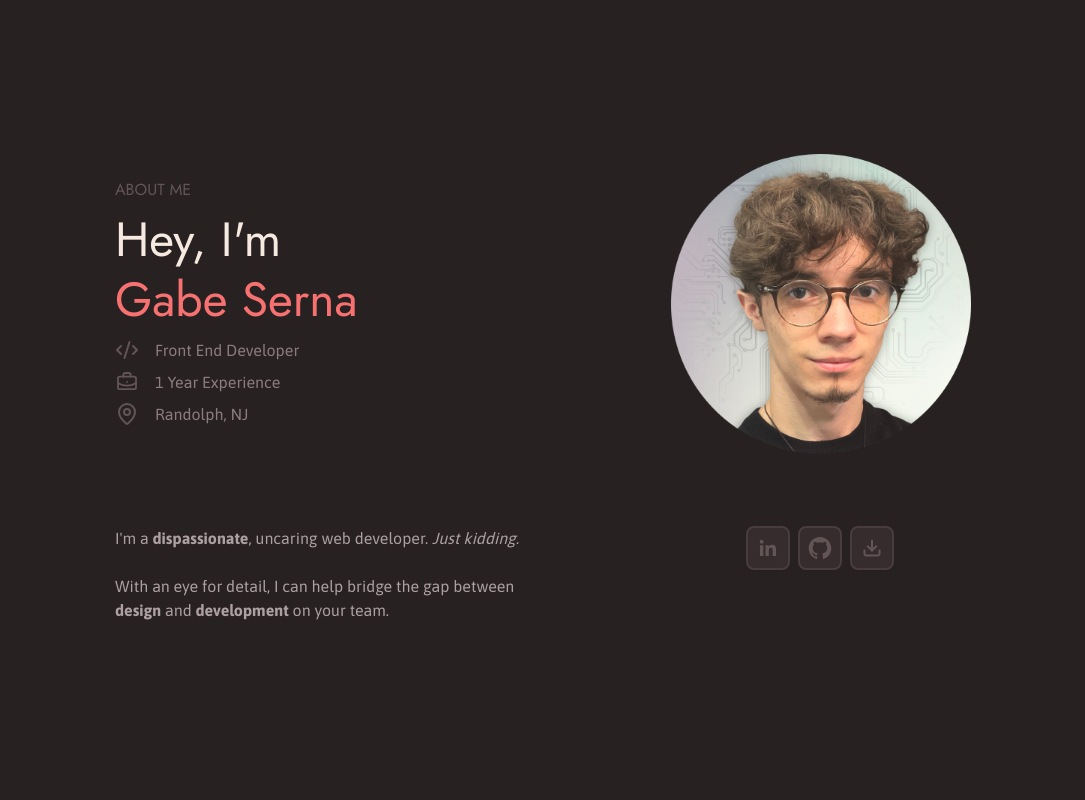
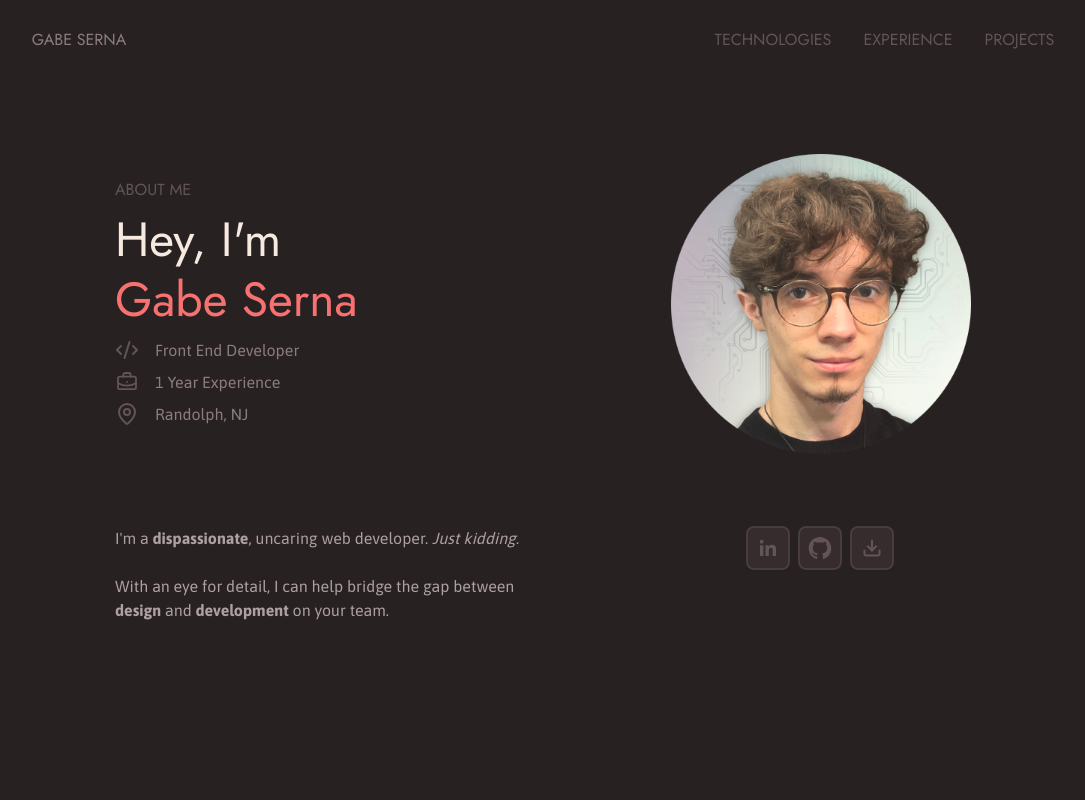
Before and after one commit to gabe-serna/portfolio-basic, a Next.js app: page / in a window 1280 px wide. Shown: the top 800 px of the page, without its empty margins (97-1182 px from the left). Built offline with nearby package versions, Linux system fonts and the light colour scheme.

Commit message:
Add NavBar

```diff
--- a/app/ExperienceSection.tsx
+++ b/app/ExperienceSection.tsx
@@ -5,7 +5,7 @@ export default function ExperienceSection() {
   return (
     <section
       id="Experience"
-      className="flex min-h-[80vh] flex-col justify-center"
+      className="flex min-h-[100vh] flex-col justify-center"
     >
       <h1 className="uppercase text-muted-foreground">Experience</h1>
       <div
--- a/app/HeroSection.tsx
+++ b/app/HeroSection.tsx
@@ -6,7 +6,7 @@ import { CodeXml } from "lucide-react";
 export default function HeroSection() {
   return (
     <section
-      id="hero"
+      id="Hero"
       className="flex min-h-[80vh] items-center justify-center"
     >
       <div className="grid grid-cols-2 items-start">
--- a/app/ProjectsSection.tsx
+++ b/app/ProjectsSection.tsx
@@ -24,7 +24,7 @@ export default function ProjectsSection() {
 
   return (
     <section
-      id="projects"
+      id="Projects"
       className="flex min-h-[80vh] flex-col justify-center"
     >
       <h1 className="uppercase text-muted-foreground">Personal Projects</h1>
@@ -54,7 +54,7 @@ export default function ProjectsSection() {
                 Songscribe is a web app that uses machine learning algorithms to
                 instantly generate sheet music for any song. Refine the MIDI
                 transcription with several adjustable parameters, and export the
-                final score as a PDF.
+                final score for further adjustment.
               </DialogDescription>
             </DialogHeader>
             <div className="flex flex-col">
--- a/app/TechSection.tsx
+++ b/app/TechSection.tsx
@@ -3,7 +3,7 @@ import TechCard from "@/components/TechCard";
 export default function TechSection() {
   return (
     <section
-      id="technologies"
+      id="Technologies"
       className="flex min-h-[60vh] flex-col justify-center"
     >
       <h1 className="uppercase text-muted-foreground">Current Technologies</h1>
--- a/app/globals.css
+++ b/app/globals.css
@@ -66,3 +66,7 @@ h6 {
 ::-webkit-scrollbar-track {
   background-color: var(--background);
 }
+
+html {
+  scroll-behavior: smooth;
+}
--- a/app/page.tsx
+++ b/app/page.tsx
@@ -6,6 +6,18 @@ import ProjectsSection from "./ProjectsSection";
 export default function Home() {
   return (
     <div className="grid min-h-screen items-center justify-items-center gap-16 p-8 pb-20 sm:p-20">
+      <nav className="fixed top-0 z-50 flex h-20 w-full items-center justify-center bg-background px-20">
+        <span className="flex w-full max-w-[1022.4px] items-center justify-between text-muted-foreground [font-family:var(--font-heading)]">
+          <a href="#Hero" className="text-secondary-foreground">
+            GABE SERNA
+          </a>
+          <div className="flex gap-8 *:uppercase">
+            <a href="#Technologies">Technologies</a>
+            <a href="#Experience">Experience</a>
+            <a href="#Projects">Projects</a>
+          </div>
+        </span>
+      </nav>
       <main>
         <HeroSection />
         <TechSection />
--- a/components/ProjectCard.tsx
+++ b/components/ProjectCard.tsx
@@ -19,7 +19,7 @@ export default function ProjectCard({ name, description, tech }: Props) {
   const src = `/projects/${name.replace(/\s/g, "")}Hero.png`;
 
   return (
-    <Card className="flex flex-col overflow-clip group-focus-visible:border-red-400 group-focus-visible:bg-popover">
+    <Card className="flex h-full flex-col overflow-clip group-focus-visible:border-red-400 group-focus-visible:bg-popover">
       <Image
         src={src}
         alt={`${name} Hero Image`}
@@ -27,8 +27,8 @@ export default function ProjectCard({ name, description, tech }: Props) {
         height={200}
         className="h-48 object-cover object-[50%_40%]"
       />
-      <CardFooter className="mt-auto flex-row items-center gap-4 pt-4 text-left">
-        <div>
+      <CardFooter className="h-full flex-row items-center gap-4 pt-4 text-left">
+        <div className="flex flex-col">
           <CardTitle className="text-lg">{name}</CardTitle>
           <CardDescription className="text-sm text-secondary-foreground">
             {description}
--- a/components/ui/dialog.tsx
+++ b/components/ui/dialog.tsx
@@ -38,7 +38,7 @@ const DialogContent = React.forwardRef<
     <DialogPrimitive.Content
       ref={ref}
       className={cn(
-        "fixed left-[50%] top-[50%] z-50 grid w-full max-w-[1000px] translate-x-[-50%] translate-y-[-50%] gap-4 border bg-card p-16 shadow-lg duration-200 data-[state=open]:animate-in data-[state=closed]:animate-out data-[state=closed]:fade-out-0 data-[state=open]:fade-in-0 data-[state=closed]:zoom-out-95 data-[state=open]:zoom-in-95 data-[state=closed]:slide-out-to-left-1/2 data-[state=closed]:slide-out-to-top-[48%] data-[state=open]:slide-in-from-left-1/2 data-[state=open]:slide-in-from-top-[48%] sm:rounded-lg",
+        "fixed left-[50%] top-[50%] z-50 grid w-full max-w-[1000px] translate-x-[-50%] translate-y-[-50%] gap-4 border-[3px] border-popover bg-card p-16 shadow-lg duration-200 data-[state=open]:animate-in data-[state=closed]:animate-out data-[state=closed]:fade-out-0 data-[state=open]:fade-in-0 data-[state=closed]:zoom-out-95 data-[state=open]:zoom-in-95 data-[state=closed]:slide-out-to-left-1/2 data-[state=closed]:slide-out-to-top-[48%] data-[state=open]:slide-in-from-left-1/2 data-[state=open]:slide-in-from-top-[48%] sm:rounded-lg",
         className,
       )}
       {...props}
```
